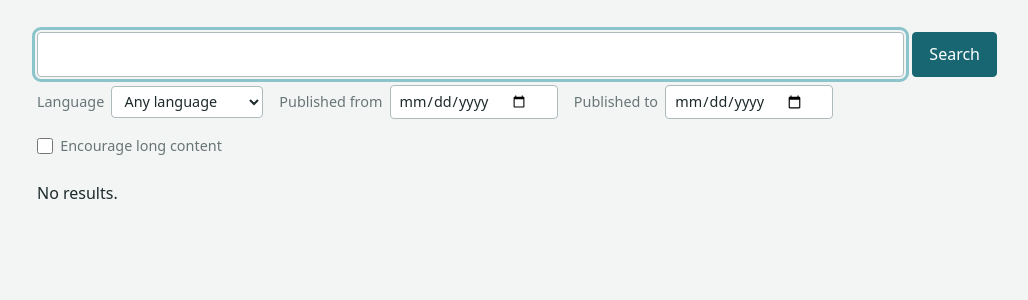
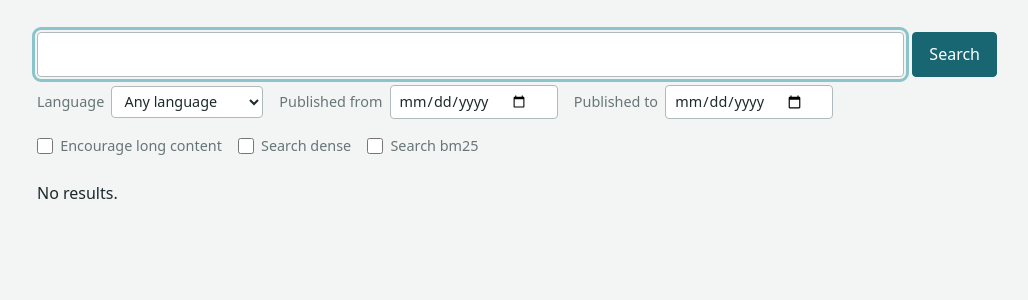
Before and after one commit to yikerman/semantic-search, a FastAPI app: template src/semsearch/web/templates/index.html in a window 1280 px wide. Shown: the part 66-366 px from the top of the page, without its empty margins (123-1151 px from the left). Run offline with FastAPI, Linux system fonts and the light colour scheme; the template is opened without the code that fills it, so the values that code supplies are empty; parts of the project's set-up code (start-up, migrations or seed data) failed here and were passed over.

Commit message:
feat(web): add selectable dense and BM25 search

```diff
--- a/src/semsearch/web/app.py
+++ b/src/semsearch/web/app.py
@@ -55,7 +55,7 @@ class DisplayResult:
 
 
 def dense_confidence(score: float) -> str:
-    if score >= 0.65:
+    if score >= 0.62:
         return "high"
     if score >= 0.50:
         return "mid"
@@ -163,7 +163,9 @@ def create_app() -> FastAPI:
         request: Request,
         q: str = "",
         encourage_long_content: bool = False,
-        lang: Annotated[str | None, Query(pattern=r"^(?:[A-Za-z]{2})?$")] = None,
+        search_dense: bool = True,
+        search_bm25: bool = False,
+        lang: Annotated[str | None, Query(pattern=r"^(?:[A-Za-z]{2})?$")] = "en",
         published_from: str = "",
         published_to: str = "",
     ):
@@ -180,8 +182,19 @@ def create_app() -> FastAPI:
         except ValueError as exc:
             error = str(exc)
             status_code = http_status.HTTP_422_UNPROCESSABLE_CONTENT
+        if query and error is None and not search_dense and not search_bm25:
+            error = "Select at least one search method."
+            status_code = http_status.HTTP_422_UNPROCESSABLE_CONTENT
         if query and error is None:
             rerankers = (rerank_by_length,) if encourage_long_content else ()
+            retrievers = tuple(
+                retriever
+                for enabled, retriever in (
+                    (search_dense, retrieve_dense),
+                    (search_bm25, retrieve_bm25),
+                )
+                if enabled
+            )
             filters: list[SearchFilter] = []
             if selected_language is not None:
                 filters.append(filter_by_language(selected_language))
@@ -191,7 +204,7 @@ def create_app() -> FastAPI:
                 search,
                 pool=request.app.state.pool,
                 embed_query=request.app.state.embed_query,
-                retrievers=(retrieve_dense, retrieve_bm25),
+                retrievers=retrievers,
                 rerankers=rerankers,
                 filters=tuple(filters),
             )
@@ -218,6 +231,8 @@ def create_app() -> FastAPI:
                 "active_page": "search",
                 "q": q,
                 "encourage_long_content": encourage_long_content,
+                "search_dense": search_dense,
+                "search_bm25": search_bm25,
                 "lang": selected_language or "",
                 "published_from": published_from,
                 "published_to": published_to,
--- a/src/semsearch/web/templates/index.html
+++ b/src/semsearch/web/templates/index.html
@@ -30,6 +30,16 @@
         %}>
       <span>Encourage long content</span>
     </label>
+    <label class="search-option">
+      <input type="hidden" name="search_dense" value="false">
+      <input type="checkbox" name="search_dense" value="true" {% if search_dense %}checked{% endif %}>
+      <span>Search dense</span>
+    </label>
+    <label class="search-option">
+      <input type="hidden" name="search_bm25" value="false">
+      <input type="checkbox" name="search_bm25" value="true" {% if search_bm25 %}checked{% endif %}>
+      <span>Search bm25</span>
+    </label>
   </div>
 </form>
 
@@ -50,8 +60,8 @@
           <p class="result-meta">
             {{ result.url }}
             {% if result.published_date %}
-            &middot; Published <time datetime="{{ result.published_date.isoformat() }}">{{
-              result.published_date.isoformat() }}</time>
+            &middot; Published <time datetime="{{ result.published_date.isoformat() }}">
+              {{ result.published_date.isoformat() }}</time>
             {% endif %}
             &middot; rrf {{ "%.6f" | format(result.scores["rrf"]) }}
             {% for name, score in result.scores.items() if name != "rrf" %}
@@ -65,7 +75,8 @@
             {% endfor %}
           </p>
         </header>
-        <p class="result-snippet">{{ result.snippet }}{% if result.is_truncated %}&hellip;{% endif %}
+        <p class="result-snippet">
+          {{ result.snippet }}{% if result.is_truncated %}&hellip;{% endif %}
         </p>
       </article>
     </li>
```
Also changed, not shown: tests/test_surfaces.py (+4 -0 lines), tests/test_web_logging.py (+79 -1 lines), 1 other file.
